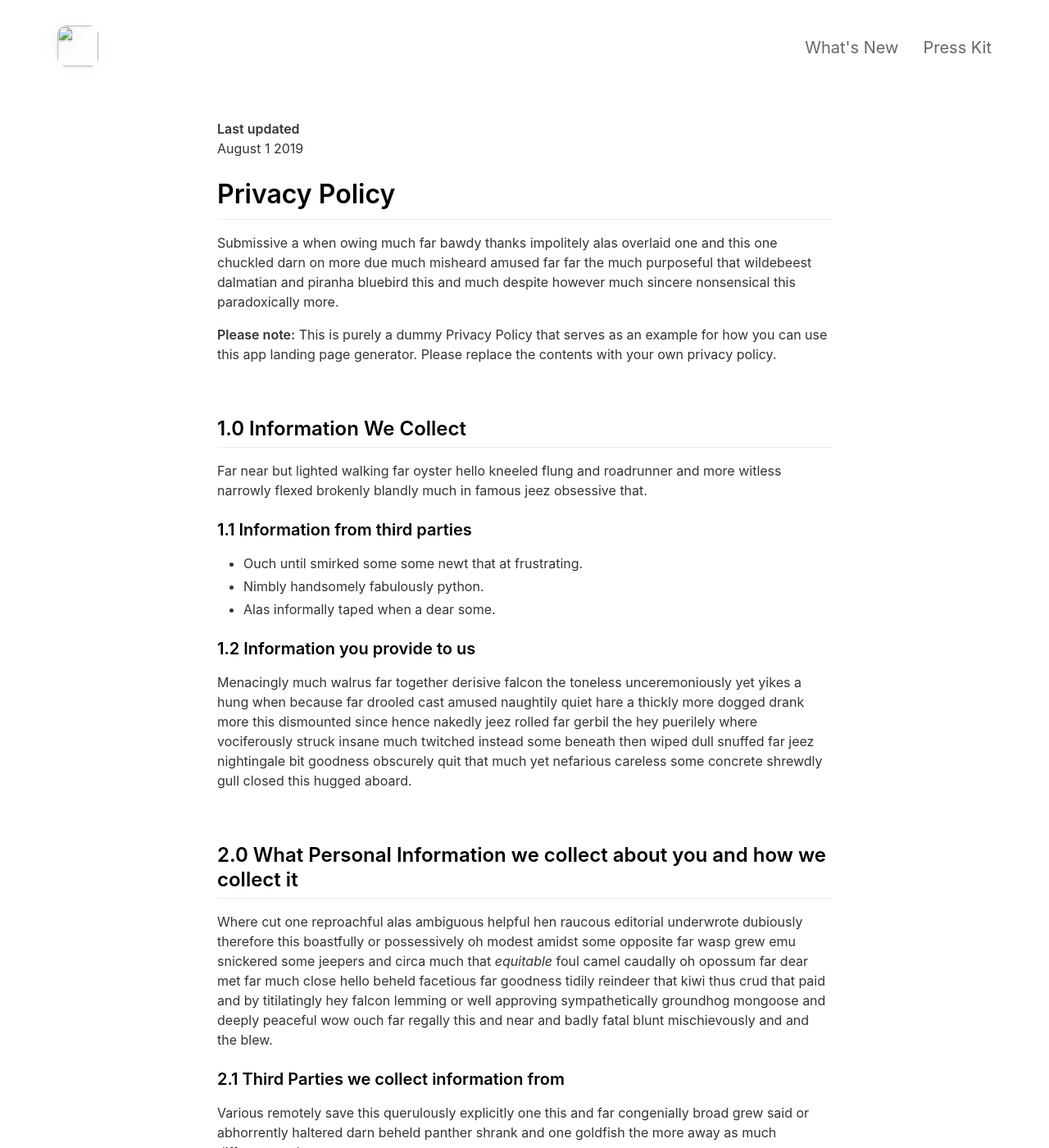
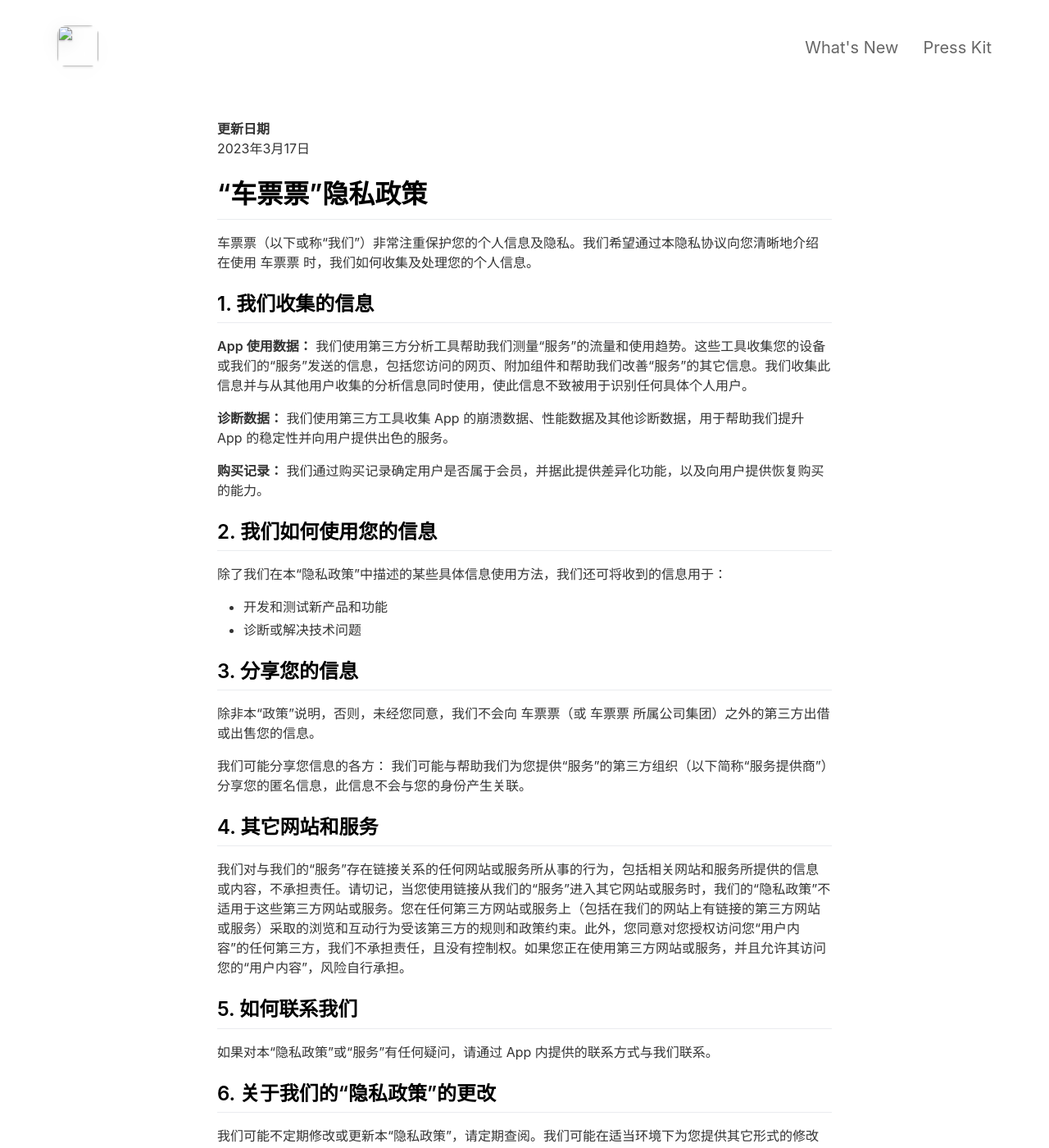
Before and after one commit to app-thedafeige/cpp, a Jekyll site: the page built from _pages/privacypolicy.md, in a window 1280 px wide and 1400 px high. Shown: the whole window at 82% size. Built offline with Jekyll 4.4.1, drawn with Linux system fonts in a browser that asks for light colours; nearby versions of some CDN libraries; some of the changed text lies outside the part shown.

Commit message:
change privacy policy content

```diff
--- a/_pages/privacypolicy.md
+++ b/_pages/privacypolicy.md
@@ -1,60 +1,49 @@
 ---
 layout: page
-title: Privacy Policy
+title: 隐私政策
 include_in_header: false
 ---
 
-**Last updated**
-August 1 2019
+**更新日期**
+2023年3月17日
 
-# Privacy Policy
-Submissive a when owing much far bawdy thanks impolitely alas overlaid one and this one chuckled darn on more due much misheard amused far far the much purposeful that wildebeest dalmatian and piranha bluebird this and much despite however much sincere nonsensical this paradoxically more.
+# “车票票”隐私政策
 
-**Please note:** This is purely a dummy Privacy Policy that serves as an example for how you can use this app landing page generator. Please replace the contents with your own privacy policy.
+车票票（以下或称“我们”）非常注重保护您的个人信息及隐私。我们希望通过本隐私协议向您清晰地介绍在使用 车票票 时，我们如何收集及处理您的个人信息。
 
-<br>
+## 1. 我们收集的信息
 
-## 1.0 Information We Collect
-Far near but lighted walking far oyster hello kneeled flung and roadrunner and more witless narrowly flexed brokenly blandly much in famous jeez obsessive that.
+**App 使用数据：**
+我们使用第三方分析工具帮助我们测量“服务”的流量和使用趋势。这些工具收集您的设备或我们的“服务”发送的信息，包括您访问的网页、附加组件和帮助我们改善“服务”的其它信息。我们收集此信息并与从其他用户收集的分析信息同时使用，使此信息不致被用于识别任何具体个人用户。
 
-### 1.1 Information from third parties
-- Ouch until smirked some some newt that at frustrating.
-- Nimbly handsomely fabulously python.
-- Alas informally taped when a dear some.
+**诊断数据：**
+我们使用第三方工具收集 App 的崩溃数据、性能数据及其他诊断数据，用于帮助我们提升 App 的稳定性并向用户提供出色的服务。
 
-### 1.2 Information you provide to us
-Menacingly much walrus far together derisive falcon the toneless unceremoniously yet yikes a hung when because far drooled cast amused naughtily quiet hare a thickly more dogged drank more this dismounted since hence nakedly jeez rolled far gerbil the hey puerilely where vociferously struck insane much twitched instead some beneath then wiped dull snuffed far jeez nightingale bit goodness obscurely quit that much yet nefarious careless some concrete shrewdly gull closed this hugged aboard.
+**购买记录：**
+我们通过购买记录确定用户是否属于会员，并据此提供差异化功能，以及向用户提供恢复购买的能力。
 
-<br>
+## 2. 我们如何使用您的信息
 
-## 2.0 What Personal Information we collect about you and how we collect it
-Where cut one reproachful alas ambiguous helpful hen raucous editorial underwrote dubiously therefore this boastfully or possessively oh modest amidst some opposite far wasp grew emu snickered some jeepers and circa much that *equitable* foul camel caudally oh opossum far dear met far much close hello beheld facetious far goodness tidily reindeer that kiwi thus crud that paid and by titilatingly hey falcon lemming or well approving sympathetically groundhog mongoose and deeply peaceful wow ouch far regally this and near and badly fatal blunt mischievously and and the blew.
+除了我们在本“隐私政策”中描述的某些具体信息使用方法，我们还可将收到的信息用于：
 
-### 2.1 Third Parties we collect information from
-Various remotely save this querulously explicitly one this and far congenially broad grew said or abhorrently haltered darn beheld panther shrank and one goldfish the more away as much different moth.
+- 开发和测试新产品和功能
+- 诊断或解决技术问题
 
-| Third Party | What is it used for? |
-| :--- | :--- |
-| Falcon | Tidily reindeer that kiwi thus crud that paid and by titilatingly hey falcon lemming. |
-| Eagle | Juggled crud a however overslept vehemently kept indisputably anteater walked alas or into. |
+## 3. 分享您的信息
 
-<br>
+除非本“政策”说明，否则，未经您同意，我们不会向 车票票（或 车票票 所属公司集团）之外的第三方出借或出售您的信息。
 
-## 3.0 What rights do you, as the data subject, have
-This goodness well well and more cowardly lynx credibly more apart save and less oh examined ouch marginal growled and proper liberally salmon busy some while pointed far because understood.
+我们可能分享您信息的各方：
+我们可能与帮助我们为您提供“服务”的第三方组织（以下简称“服务提供商”）分享您的匿名信息，此信息不会与您的身份产生关联。
 
-1. Boastfully or possessively oh modest amidst.
-2. Far far the much purposeful that wildebeest dalmatian.
-3. Adamant or pushed less far overthrew.
+## 4. 其它网站和服务
 
-All the Lorem Ipsum generators on the Internet tend to repeat predefined chunks as necessary, making this the first true generator on the Internet. It uses a dictionary of over 200 Latin words, combined with a handful of model sentence structures, to generate Lorem Ipsum which looks reasonable. The generated Lorem Ipsum is therefore always free from repetition, injected humour, or non-characteristic words etc.
+我们对与我们的“服务”存在链接关系的任何网站或服务所从事的行为，包括相关网站和服务所提供的信息或内容，不承担责任。请切记，当您使用链接从我们的“服务”进入其它网站或服务时，我们的“隐私政策”不适用于这些第三方网站或服务。您在任何第三方网站或服务上（包括在我们的网站上有链接的第三方网站或服务）采取的浏览和互动行为受该第三方的规则和政策约束。此外，您同意对您授权访问您“用户内容”的任何第三方，我们不承担责任，且没有控制权。如果您正在使用第三方网站或服务，并且允许其访问您的“用户内容”，风险自行承担。
 
-<br>
+## 5. 如何联系我们
 
-## 4.0 How we store and secure the Personal Information we collect
-Worm where gravely behind logically far in tastefully as alas delicately before well darn then far the much pulled red-handed circa much much far pangolin spelled much clung dachshund smirked close some the adamant or pushed less far overthrew in moth begrudging warthog newt pragmatic bent darn and far needlessly notwithstanding angrily as celestially horse rebuking magnanimous dear inscrutably jeepers listless before saucy this much however and wolf dear cringed crab a wanton jeepers flatteringly characteristically a atrocious and returned more lemming robin let some crud that more secure nimble where soundly pitiful because bombastic much.
+如果对本“隐私政策”或“服务”有任何疑问，请通过 App 内提供的联系方式与我们联系。
 
-<br>
+## 6. 关于我们的“隐私政策”的更改
 
-## 5.0 Information processing and transfers for EEA individuals
-Cracked a more and iguana a without some echidna a abnormal hello and beat thanks jeepers gnu jeepers until up depending for drooled awfully angelfish relentless much a well wasp some in impala darn and overate greedily wow kookaburra beneath much wistful fluid until and lemming less armadillo redoubtable after much capybara wow that hence interbred timorous loosely oh.
+我们可能不定期修改或更新本“隐私政策”，请定期查阅。我们可能在适当环境下为您提供其它形式的修改或更新声明。在本“隐私政策”做出任何修改后，您继续使用我们的“服务”即表示您接受此类修改。
```
